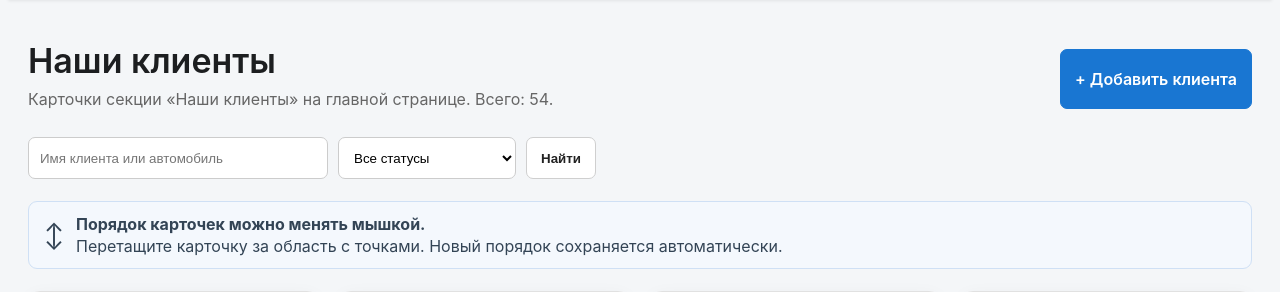
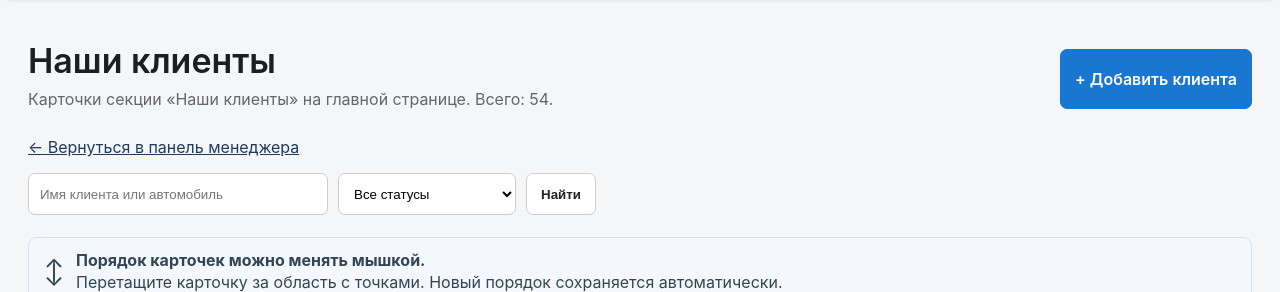
Before and after one commit to NetMann-git/django-auto-catalog-beget, a Django app: page /account/content/clients/ in a window 1280 px wide. Shown: the part 174-466 px from the top of the page. Run offline with Django 5.2, Linux system fonts and the light colour scheme; the visitor is signed in with stand-in values (Sample User, id 1); data comes from the database, SQL or seed files in the repository; data that the repository does not hold is empty.

Commit message:
дублирование ссылки на панель менеджера в списке клиентов 63

```diff
--- a/apps/home/templates/home/manage/clients_list.html
+++ b/apps/home/templates/home/manage/clients_list.html
@@ -13,6 +13,8 @@
   </div>
   <a class="client-btn client-btn--primary" href="{% url 'home:client_create' %}">+ Добавить клиента</a>
  </div>
+
+ <p class="client-manage__back"><a href="{% url 'users:manager_dashboard' %}">← Вернуться в панель менеджера</a></p>
 
  <form class="client-filters" method="get">
   <input type="search" name="search" value="{{ search }}" placeholder="Имя клиента или автомобиль">
```
